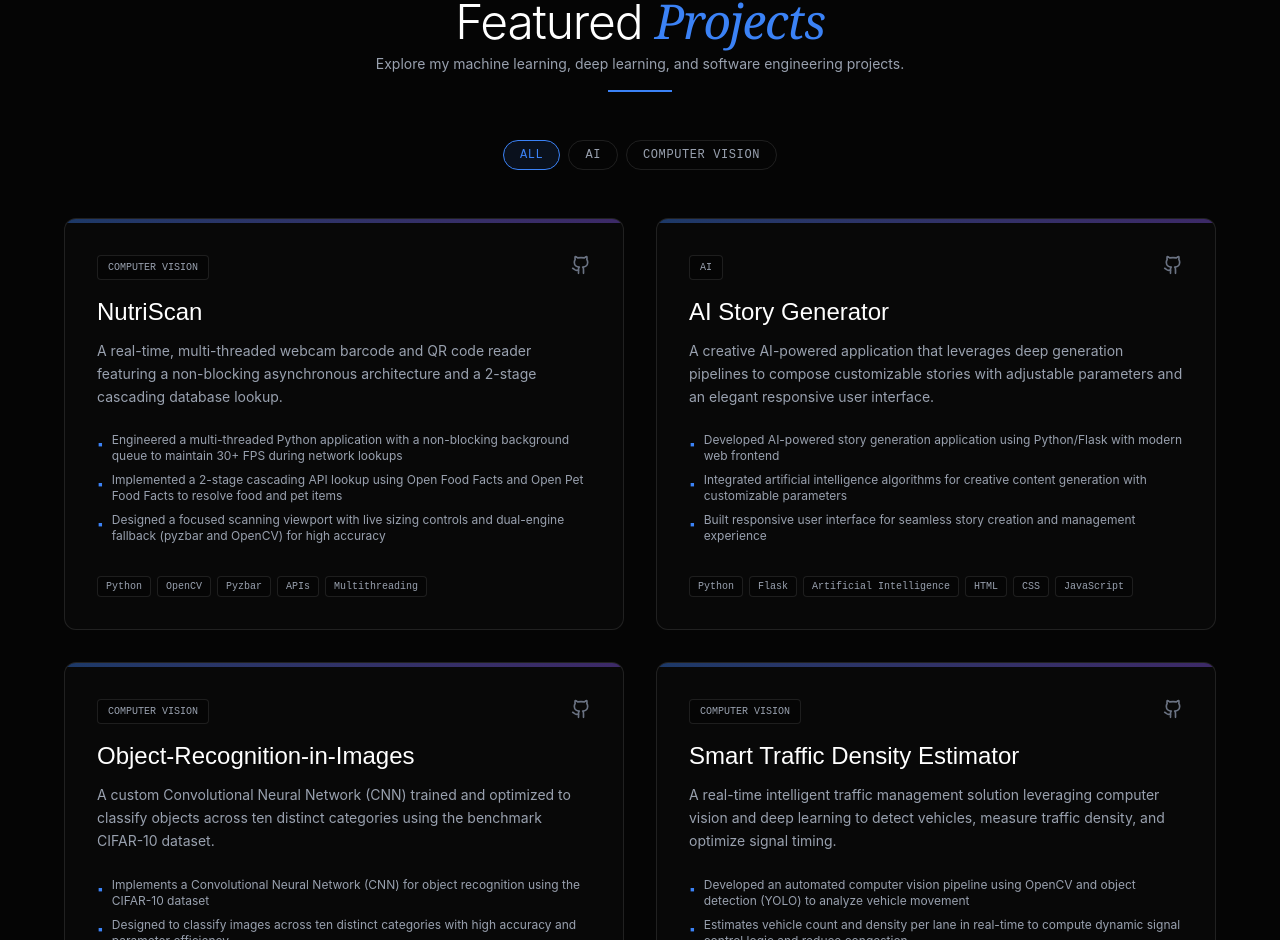
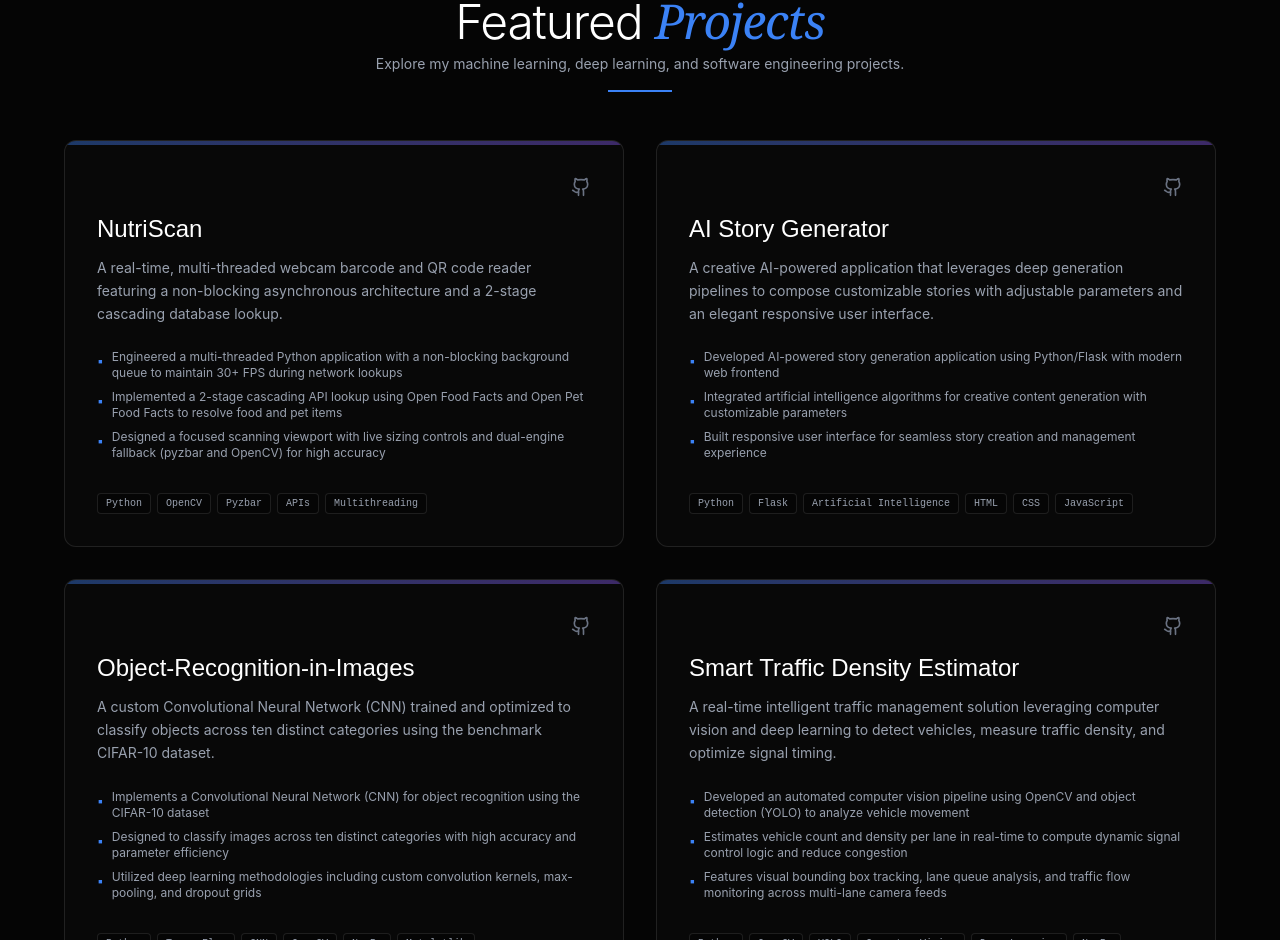
Before and after one commit to ANISHYADAV19/Portfolio, a React (Vite) app: page / in a window 1280 px wide. Shown: the part 1882-2822 px from the top of the page. Built offline with nearby package versions, Linux system fonts and the light colour scheme.

Commit message:
Remove project categorization and classification tabs

```diff
--- a/src/components/Projects.tsx
+++ b/src/components/Projects.tsx
@@ -1,4 +1,3 @@
-import { useState } from "react";
 import { Github } from "lucide-react";
 
 interface ProjectItem {
@@ -8,12 +7,9 @@ interface ProjectItem {
   bullets: string[];
   technologies: string[];
   githubUrl: string;
-  category: "AI" | "Computer Vision";
 }
 
 export default function Projects() {
-  const [activeTab, setActiveTab] = useState<string>("all");
-
   const projects: ProjectItem[] = [
     {
       id: "nutriscan",
@@ -25,8 +21,7 @@ export default function Projects() {
         "Designed a focused scanning viewport with live sizing controls and dual-engine fallback (pyzbar and OpenCV) for high accuracy"
       ],
       technologies: ["Python", "OpenCV", "Pyzbar", "APIs", "Multithreading"],
-      githubUrl: "https://github.com/ANISHYADAV19/NutriScan",
-      category: "Computer Vision"
+      githubUrl: "https://github.com/ANISHYADAV19/NutriScan"
     },
     {
       id: "story-gen",
@@ -38,8 +33,7 @@ export default function Projects() {
         "Built responsive user interface for seamless story creation and management experience"
       ],
       technologies: ["Python", "Flask", "Artificial Intelligence", "HTML", "CSS", "JavaScript"],
-      githubUrl: "https://github.com/ANISHYADAV19/AI-Story-Generator",
-      category: "AI"
+      githubUrl: "https://github.com/ANISHYADAV19/AI-Story-Generator"
     },
     {
       id: "object-rec",
@@ -51,8 +45,7 @@ export default function Projects() {
         "Utilized deep learning methodologies including custom convolution kernels, max-pooling, and dropout grids"
       ],
       technologies: ["Python", "TensorFlow", "CNN", "OpenCV", "NumPy", "Matplotlib"],
-      githubUrl: "https://github.com/ANISHYADAV19/Object-Recognition-in-Images",
-      category: "Computer Vision"
+      githubUrl: "https://github.com/ANISHYADAV19/Object-Recognition-in-Images"
     },
     {
       id: "traffic-density",
@@ -64,14 +57,9 @@ export default function Projects() {
         "Features visual bounding box tracking, lane queue analysis, and traffic flow monitoring across multi-lane camera feeds"
       ],
       technologies: ["Python", "OpenCV", "YOLO", "Computer Vision", "Deep Learning", "NumPy"],
-      githubUrl: "https://github.com/ANISHYADAV19/Smart-Traffic-Density-Estimator",
-      category: "Computer Vision"
+      githubUrl: "https://github.com/ANISHYADAV19/Smart-Traffic-Density-Estimator"
     }
   ];
-
-  const filteredProjects = activeTab === "all"
-    ? projects
-    : projects.filter(p => p.category === (activeTab === "ai" ? "AI" : "Computer Vision"));
 
   return (
     <section id="projects" aria-labelledby="projects-heading" className="py-24 px-6 bg-dark-bg border-t border-white/10 relative">
@@ -91,27 +79,9 @@ export default function Projects() {
           <div className="h-0.5 w-16 bg-cyber-blue mt-4 mx-auto" />
         </div>
 
-        {/* Categories Tab */}
-        <div className="flex justify-center space-x-2 mb-12">
-          {["all", "ai", "computer vision"].map((tab) => (
-            <button
-              key={tab}
-              onClick={() => setActiveTab(tab)}
-              aria-pressed={activeTab === tab}
-              className={`px-4 py-1.5 rounded-full text-xs font-mono border uppercase tracking-wider cursor-pointer transition-all duration-300 ${
-                activeTab === tab
-                  ? "bg-cyber-blue/10 border-cyber-blue text-cyber-blue"
-                  : "bg-transparent border-white/10 text-gray-400 hover:text-white hover:border-white/20"
-              }`}
-            >
-              {tab}
-            </button>
-          ))}
-        </div>
-
         {/* Project Cards Grid */}
         <div className="grid grid-cols-1 md:grid-cols-2 gap-8">
-          {filteredProjects.map((project) => (
+          {projects.map((project) => (
             <div
               key={project.id}
               className="bg-dark-card border border-white/10 rounded-xl overflow-hidden hover:border-white/20 transition-all duration-300 flex flex-col h-full group"
@@ -121,10 +91,7 @@ export default function Projects() {
 
               <div className="p-8 flex flex-col flex-grow justify-between">
                 <div>
-                  <div className="flex justify-between items-start mb-4">
-                    <span className="px-2.5 py-1 rounded bg-dark-bg border border-white/10 text-[10px] font-mono text-gray-400 uppercase">
-                      {project.category}
-                    </span>
+                  <div className="flex justify-end items-center mb-4">
                     <a
                       href={project.githubUrl}
                       target="_blank"
```
